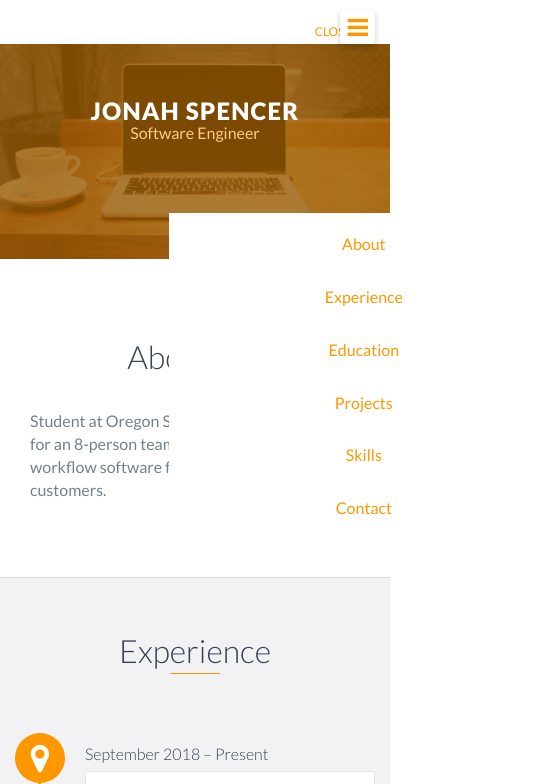
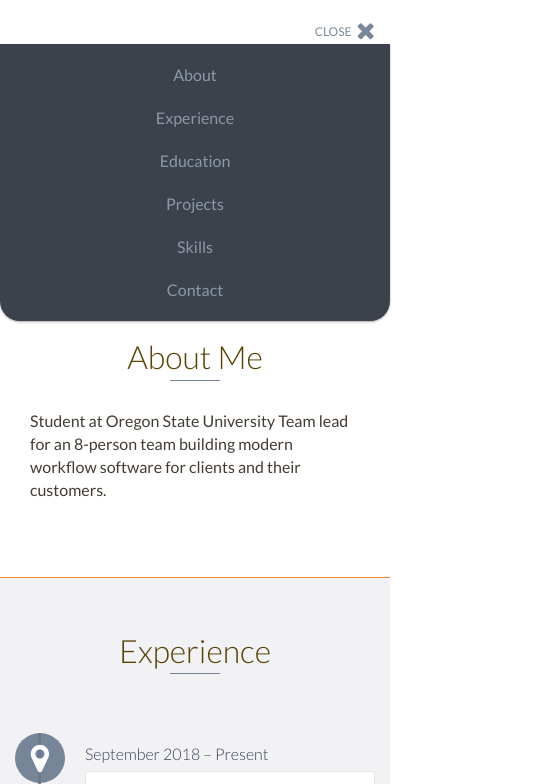
Before and after one commit to hanojs/spencjon.github.io, a website: page index.html in a window 390 px wide. Both pictures are taken after a click on the element 357 px from the left and 27 px from the top of the page. Shown: the top 784 px of the page, 559 px wide, since content can reach past the window. Drawn offline with nearby package versions, Linux system fonts and the light colour scheme; files that its build step writes are made by us from their sources.

Commit message:
Changes theme and general UI improvements

```diff
--- a/js/scripts.js
+++ b/js/scripts.js
@@ -16,7 +16,7 @@
     $('html').removeClass('no-js');
 
     // Animate to section when nav is clicked
-    $('header a').click(function(e) {
+    $('nav a').click(function(e) {
 
         // Treat as normal link if no-scroll class
         if ($(this).hasClass('no-scroll')) return;
@@ -30,8 +30,8 @@
         }, Math.abs(window.pageYOffset - $(heading).offset().top) / 1.5);
 
         // Hide the menu once clicked if mobile
-        if ($('header').hasClass('active')) {
-            $('header, body').removeClass('active');
+        if ($('nav').hasClass('active')) {
+            $('nav, body').removeClass('active');
         }
     });
 
@@ -78,12 +78,12 @@
 
     // Open mobile menu
     $('#mobile-menu-open').click(function() {
-        $('header, body').addClass('active');
+        $('nav, body').addClass('active');
     });
 
     // Close mobile menu
     $('#mobile-menu-close').click(function() {
-        $('header, body').removeClass('active');
+        $('nav, body').removeClass('active');
     });
 
     // Load additional projects
--- a/scss/styles.scss
+++ b/scss/styles.scss
@@ -22,7 +22,7 @@
 */
 
 // Define base and accent colors
-$base-color: #FF9800;
+$base-color: rgba(#6B7A8F, 0.904);
 $base-color-hover: darken($base-color, 20%);
 
 // Define background colors
@@ -30,11 +30,11 @@ $background: rgb(255, 255, 255);
 $background-alt: #f2f2f5;
 
 // Define border colors
-$border: #dcd9d9;
+$border: #F7882F;
 
 // Define text colors
-$heading: #374054;
-$text: #74808a;
+$heading: darken(#F7C331, 40%);
+$text: darken(rgb(80, 73, 63), 5%);
 
 /*
     ---------------------
@@ -135,7 +135,7 @@ body {
 
 nav {
     position: absolute;
-    top: 0;
+    top: 10;
     left: 0;
     right: 0;
     text-align: center;
@@ -150,10 +150,13 @@ nav {
         height: 10%;
         display: flex;
         flex-direction: column;
-        background: $background;
+        background: #3c424c;
         text-align: center;
         padding: 10px;
-        margin: 20vh;
+        margin-top: 15vh;
+        margin-left: 2%;
+        width: 150px;
+
         border-radius: 20px;
     }
 
@@ -163,8 +166,7 @@ nav {
     }
 
     a {
-        display: block;
-        color: $base-color;
+        color: lighten($base-color, 15%);
         padding: 10px;
 
         &:hover {
@@ -711,8 +713,8 @@ footer {
         display: inline-block;
         margin: 7px;
         padding: 5px 10px;
-        color: $heading;
-        background: darken($background-alt, 5%);
+        color: darken($heading, 15%);
+        background: lighten($border, 30%);
         list-style: none;
         cursor: default;
         font-size: 1.2em;
@@ -902,34 +904,53 @@ footer {
 
 }
 
+@keyframes dropHeader {
+    0% {
+      transform: translateY(-100%);
+    }
+    100% {
+      transform: translateY(0);
+    }
+  }
+
+
 // Small Devices
-@media only screen and (max-width : 768px) {
+@media only screen and (max-width : 1000px) {
 
-    header {
+    nav {
         position: fixed;
         display: none;
         z-index: 999;
-        animation: none;
-        bottom: 0;
-        height: 100%;
+        top: 0;
+        height: auto;
+        width: 100%;
+        animation-name: dropHeader;
+        animation-iteration-count: 1;
+        animation-timing-function: ease;
+        animation-duration: 0.75s;
+        ul {
+            animation-name: dropHeader;
+            animation-iteration-count: 1;
+            animation-timing-function: ease;
+            animation-duration: 0.75s;
+            display: inline-block;
+            flex-direction: column;
+            background: #3c424c;
+            text-align: center;
+            width: 100%;
+            margin: 0;
+            border-top-left-radius: 0;
+            border-top-right-radius: 0;
+        }
+
+
     }
 
     #mobile-menu-open, #mobile-menu-close {
-        display: block;
+        display: inline-block;
     }
 
-    #menu {
-        height: 100%;
-        overflow-y: auto;
-        box-shadow: none;
-        border-radius: 0;
-        width: 100%;
-        display: flex;
-        li {
-            display: flex;
-            margin-bottom: 10px;
-        }
-    }
+
 
     #lead-content {
         h1 {
```
Also changed, not shown: css/styles.css, js/scripts.min.js, 1 other file.
